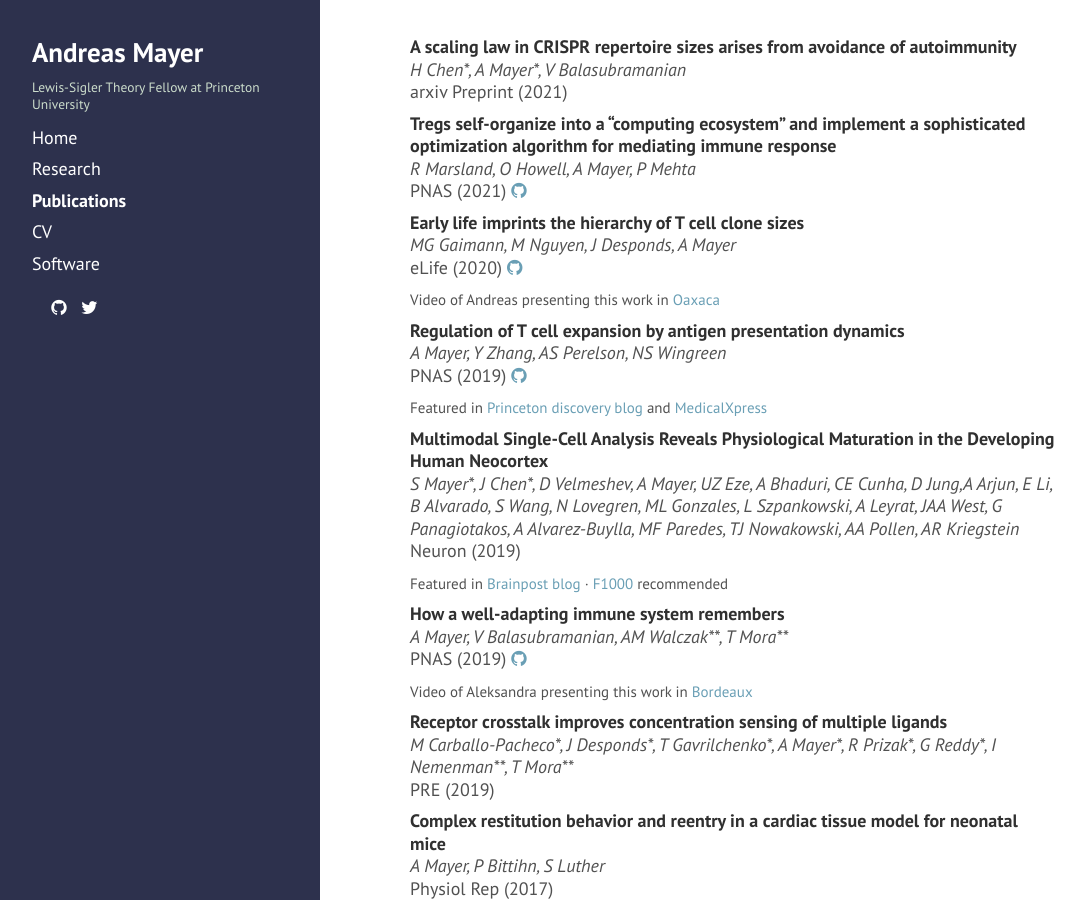
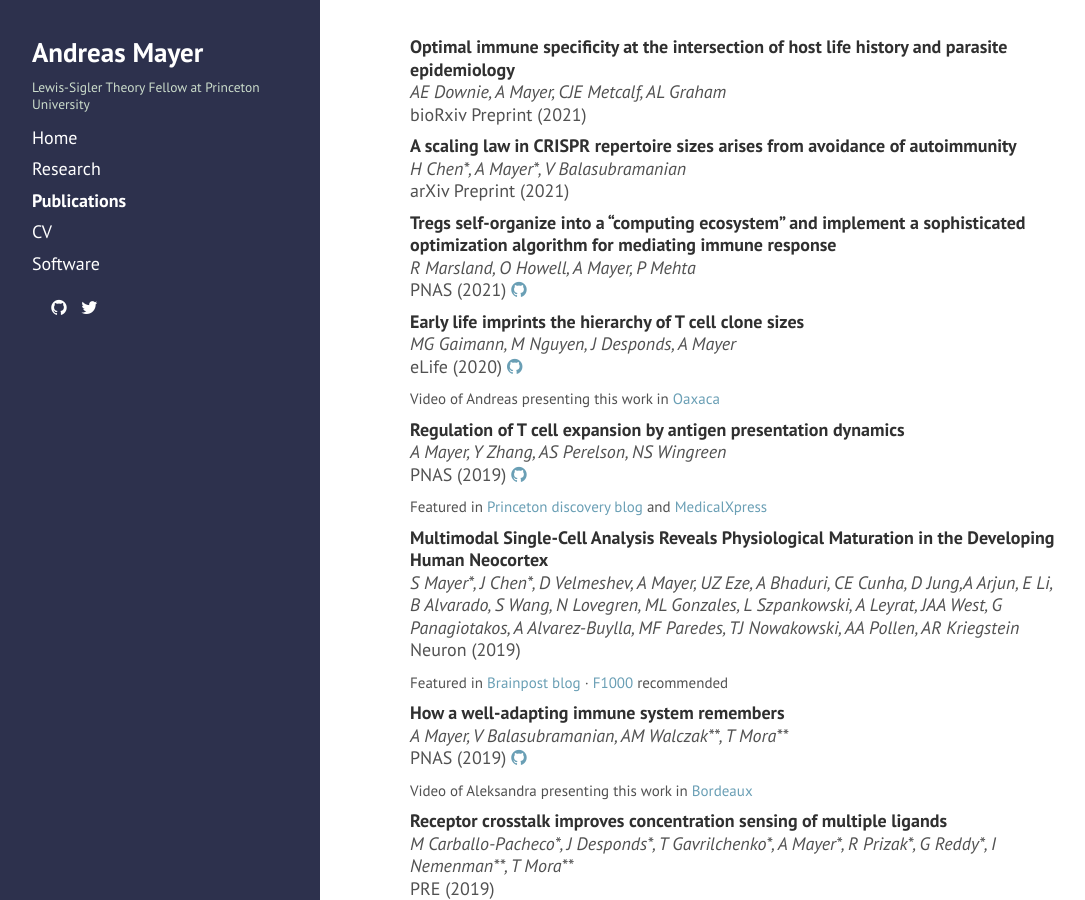
Before and after one commit to andim/andim.github.io, a Jekyll site: the page built from publications.md, in a window 1280 px wide and 900 px high. Shown: the whole window, without its empty margins (4-1089 px from the left). Built offline with Jekyll 4.4.1, drawn with Linux system fonts in a browser that asks for light colours; nearby versions of some CDN libraries; a style sheet for code colours, icons or effects is not loaded.

Commit message:
added alecs immune specificity paper

```diff
--- a/_data/publist.yml
+++ b/_data/publist.yml
@@ -1,6 +1,15 @@
+- authors: AE Downie, A Mayer, CJE Metcalf, AL Graham
+  title: Optimal immune specificity at the intersection of host life history and parasite epidemiology
+  journal: bioRxiv Preprint
+  year: 2021
+  detail: 2021.03
+  links:
+      doi: https://doi.org/10.1101/2021.03.11.434955
+
+
 - authors: H Chen\*, A Mayer\*, V Balasubramanian
   title: A scaling law in CRISPR repertoire sizes arises from avoidance of autoimmunity
-  journal: arxiv Preprint
+  journal: arXiv Preprint
   year: 2021
   detail: 2101.01267
   links:
```
